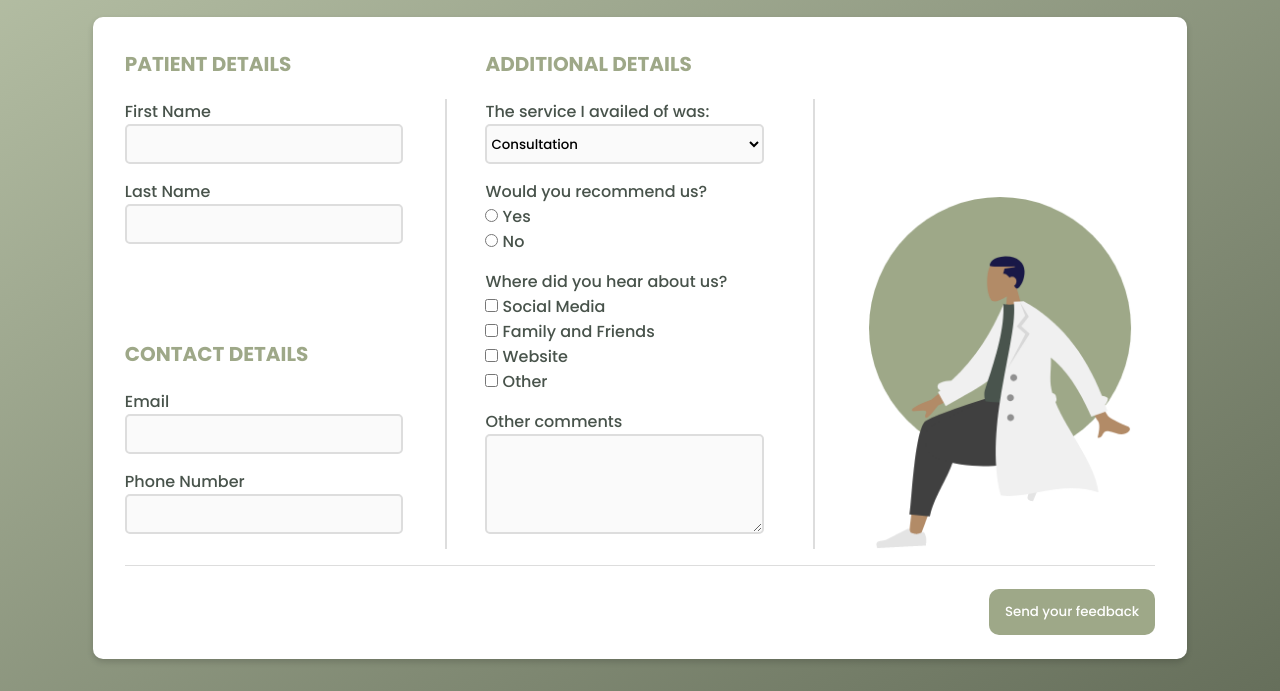
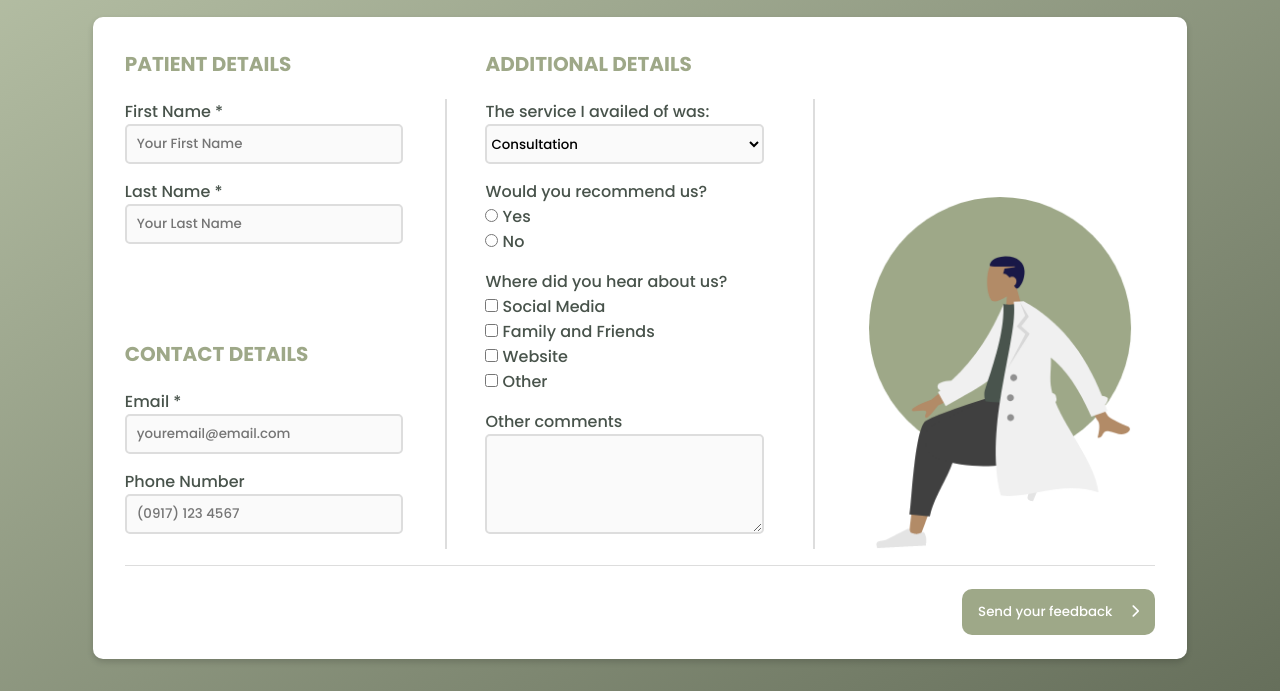
Before and after one commit to eefborromeo/survey-form, a plain HTML site: page index.html in a window 1280 px wide. Shown: the part 133-824 px from the top of the page. Drawn offline with Linux system fonts and the light colour scheme.

Commit message:
added arrow to submit button

```diff
--- a/assets/styles/styles.css
+++ b/assets/styles/styles.css
@@ -166,6 +166,14 @@ textarea {
   border-radius: 10px;
 }
 
+i.fas.fa-chevron-right {
+  margin-left: 15px;
+}
+
+#submit:hover {
+  background-color: var(--dark-green);
+}
+
 @media all and (max-width: 768px) {
   .flex-container {
     flex-direction: column;
--- a/index.html
+++ b/index.html
@@ -21,30 +21,30 @@
                 <p>We would love to hear from you an know more about your visit.</p>
             </div>
         </div>
-        <form action="">
+        <form action="" id="survey-form">
             <div class="flex-container">
 
                 <div class="container">
                     <div class="form-section">
                         <h2>Patient Details</h2>
                         <div class="form-control">
-                            <label for="first-name-label">First Name</label>
-                            <input type="text" name="" id="first-name-label">
+                            <label for="first-name-label">First Name *</label>
+                            <input type="text" name="" id="first-name-label" required placeholder="Your First Name">
                         </div>
                         <div class="form-control">
-                            <label for="last-name-label">Last Name</label>
-                            <input type="text" name="" id="last-name-label">
+                            <label for="last-name-label">Last Name * </label>
+                            <input type="text" name="" id="last-name-label" required placeholder="Your Last Name">
                         </div>
                     </div>
                     <div class="form-section">
                         <h2>Contact Details</h2>
                         <div class="form-control">
-                            <label for="email-label">Email</label>
-                            <input type="email" name="email" id="email-label">
+                            <label for="email-label">Email *</label>
+                            <input type="email" name="email" id="email-label" required placeholder="youremail@email.com">
                         </div>
                         <div class="form-control">
                             <label for="number-label">Phone Number</label>
-                            <input type="number" name="number" id="number-label">
+                            <input type="number" name="number" id="number-label" placeholder="(0917) 123 4567">
                         </div>
 
                     </div>
@@ -102,7 +102,7 @@
                 </div>
             </div>
             <div class="button-container">
-                <button type="submit" id="submit">Send your feedback</button>
+                <button type="submit" id="submit">Send your feedback <i class="fas fa-chevron-right"></i></button>
             </div>
         </form>
     </main>
```
